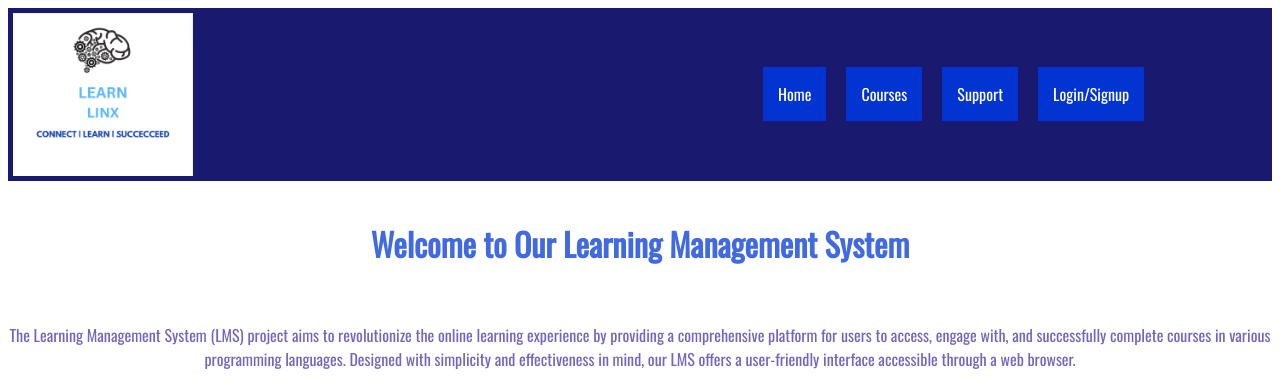
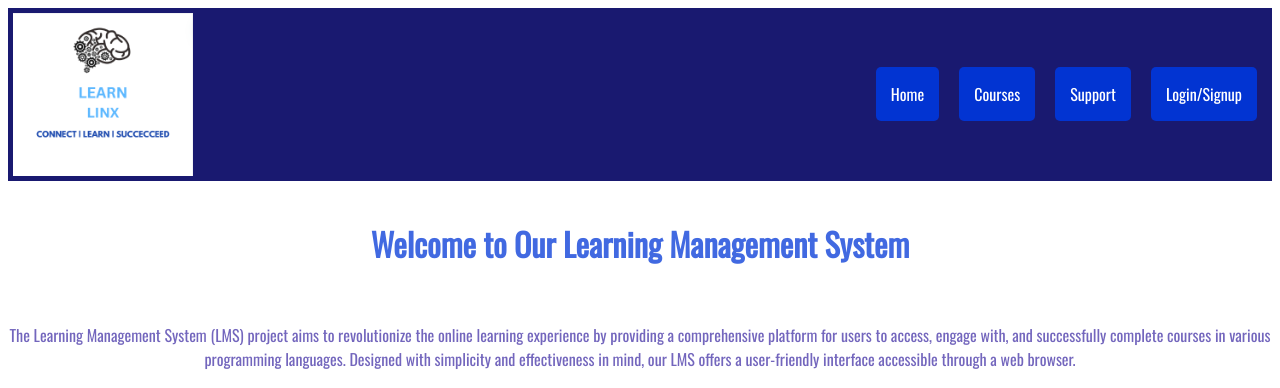
Before and after one commit to marleneh456/LearnLinx-Connect-Learn-Succeed, a PHP site: page /Home.html in a window 1280 px wide. Shown: the top 388 px of the page. Run offline with PHP 8.4, Linux system fonts and the light colour scheme.

Commit message:
Update Home.css

```diff
--- a/Learn-Linx/Home.css
+++ b/Learn-Linx/Home.css
@@ -10,13 +10,14 @@
 
 .navigationbar img {
     width: 180px;
-    margin-right: 520px;
+    margin-right: auto; /* Adjusted for automatic spacing */
 }
 
 .navigationbar ul {
     list-style-type: none;
     display: flex;
     align-items: center;
+	margin-left: auto; /* Adjusted for automatic spacing */
 }
 
 .navigationbar li {
@@ -29,6 +30,7 @@
     text-decoration: none;
     padding: 15px;
     background-color: #0234d2;
+	border-radius: 5px; /* Rounded corners for links */
 }
 
 .navigationbar li a:hover {
```
